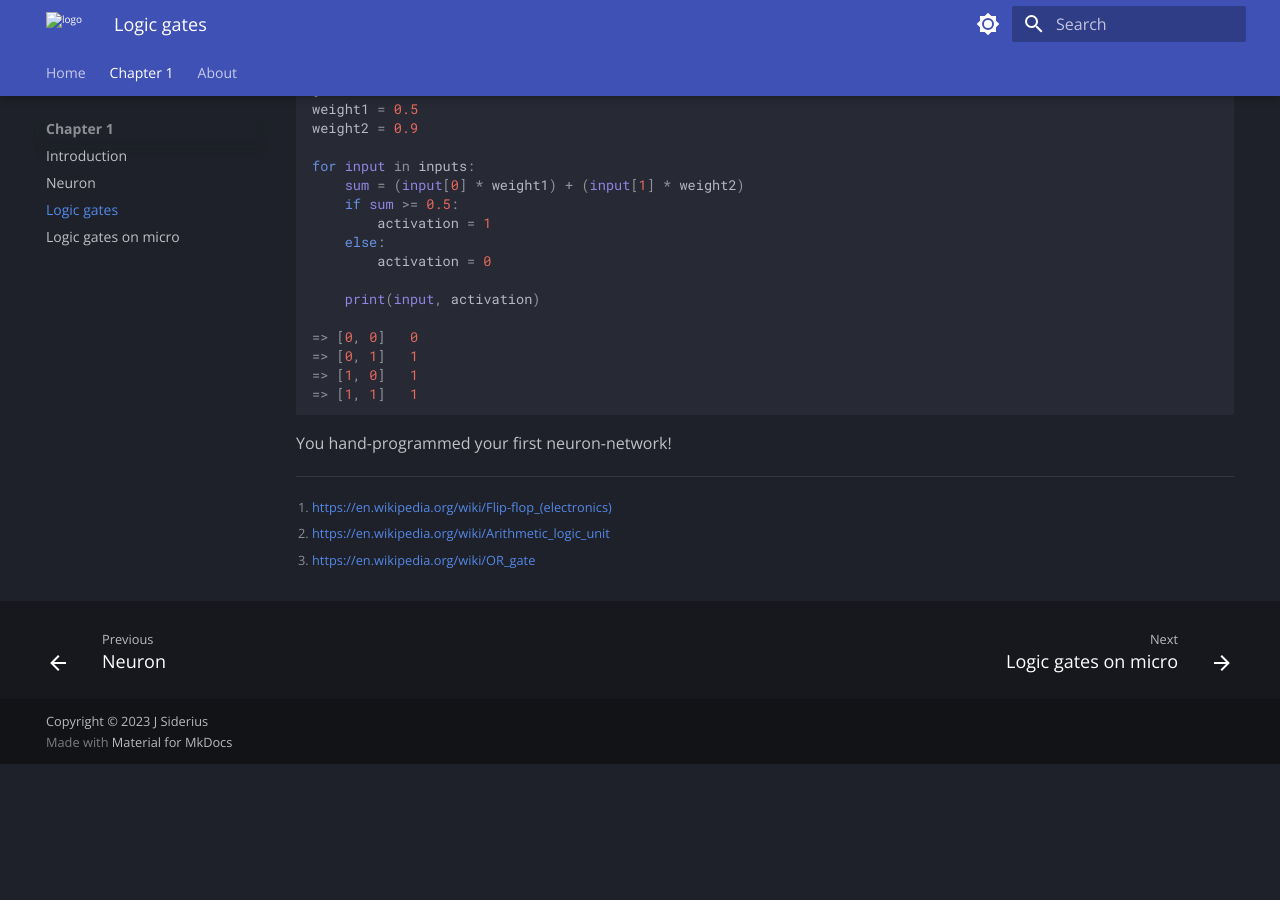
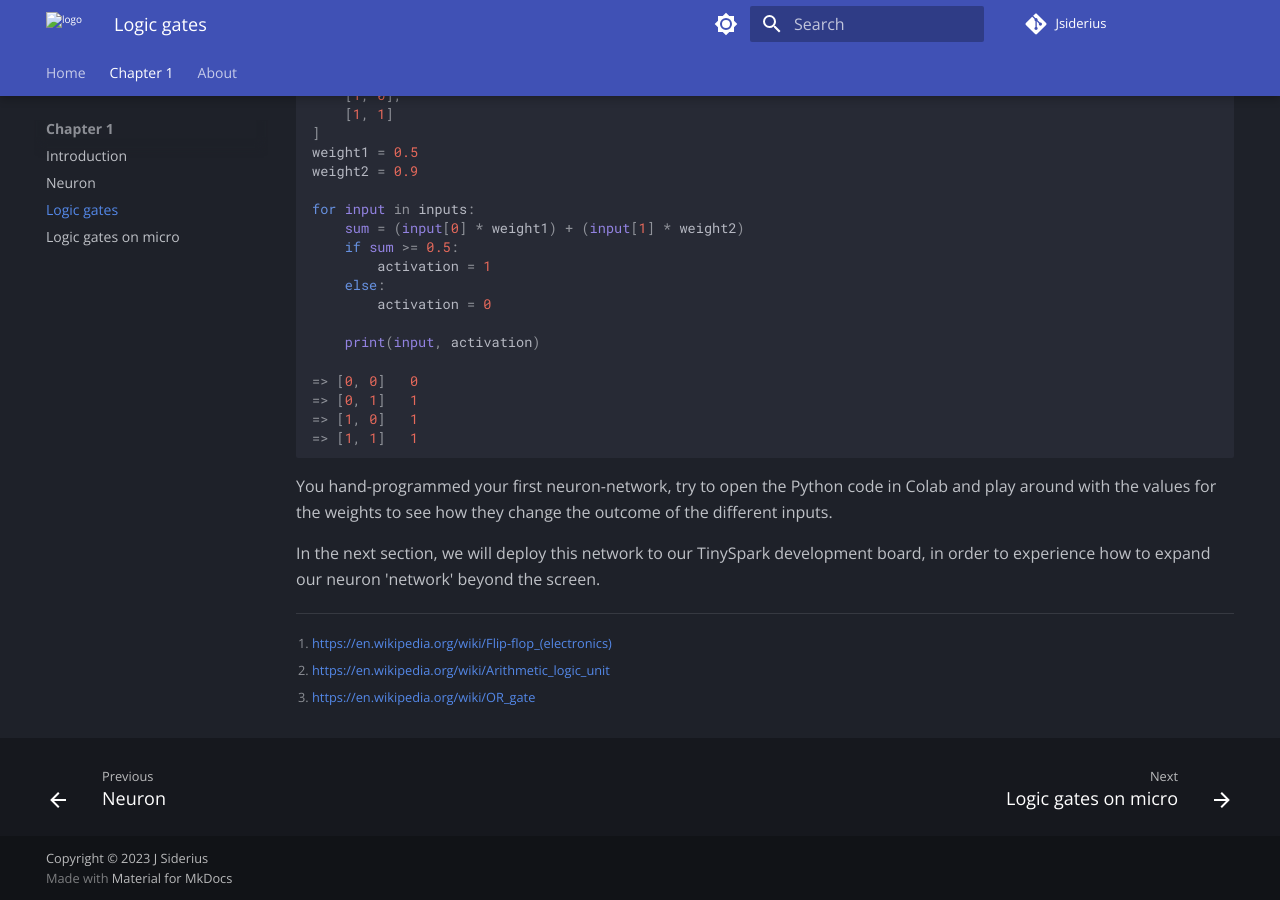
Before and after one commit to j-siderius/TinySpark, an MkDocs documentation site: the page built from docs/chapter1/logic_gates.md, in a window 1280 px wide and 900 px high, scrolled down 2250 px. Built offline with MkDocs 1.6.1 and Material for MkDocs 9.7.7, drawn with Linux system fonts in a browser that asks for light colours; a script that is not in the unit is left out; before the commit the page ends 3014 px from its top, so only the background shows below that.

Commit message:
integrated Colab into the site, added some text

````diff
--- a/docs/chapter1/logic_gates.md
+++ b/docs/chapter1/logic_gates.md
@@ -89,6 +89,8 @@
 
 Let's program this into a simple Python script. To make sure that we cover all possible inputs our OR-gate might receive, we will store those inside of an array. We will then loop over all possible inputs and create an output for each.
 
+[![Open In Colab](https://colab.research.google.com/assets/colab-badge.svg)](https://colab.research.google.com/drive/1ifiq6e0aOzHRPsRP8OT0_t_h8MajBrlx#scrollTo=DykfGQVnQ2k5)
+
 ```python title="single_neuron_OR_gate.py"
 inputs = [
     [0, 0],
@@ -114,4 +116,6 @@
 => [1, 1]   1
 ```
 
-You hand-programmed your first neuron-network!
+You hand-programmed your first neuron-network, try to open the Python code in Colab and play around with the values for the weights to see how they change the outcome of the different inputs.
+
+In the next section, we will deploy this network to our TinySpark development board, in order to experience how to expand our neuron 'network' beyond the screen.
--- a/mkdocs.yml
+++ b/mkdocs.yml
@@ -3,7 +3,7 @@
 site_description: Tiny board, big predictions.
 site_author: J Siderius
 copyright: Copyright &copy; 2023 J Siderius
-# repo_url: https://jsiderius.github.io/TinySpark
+repo_url: https://jsiderius.github.io/TinySpark
 
 theme:
   name: material
````
Also changed, not shown: docs/chapter1/neuron.md (+7 -1 lines), docs/templates.md (+4 -0 lines).
